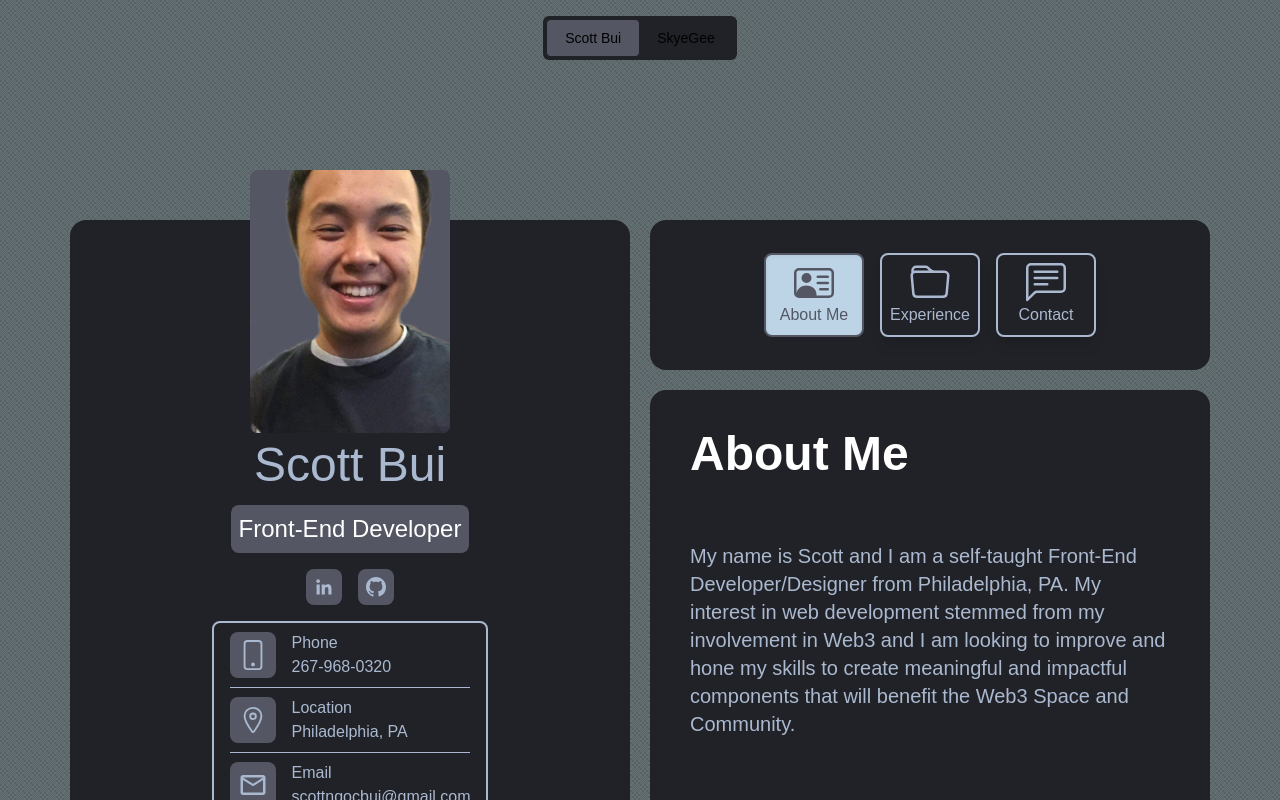
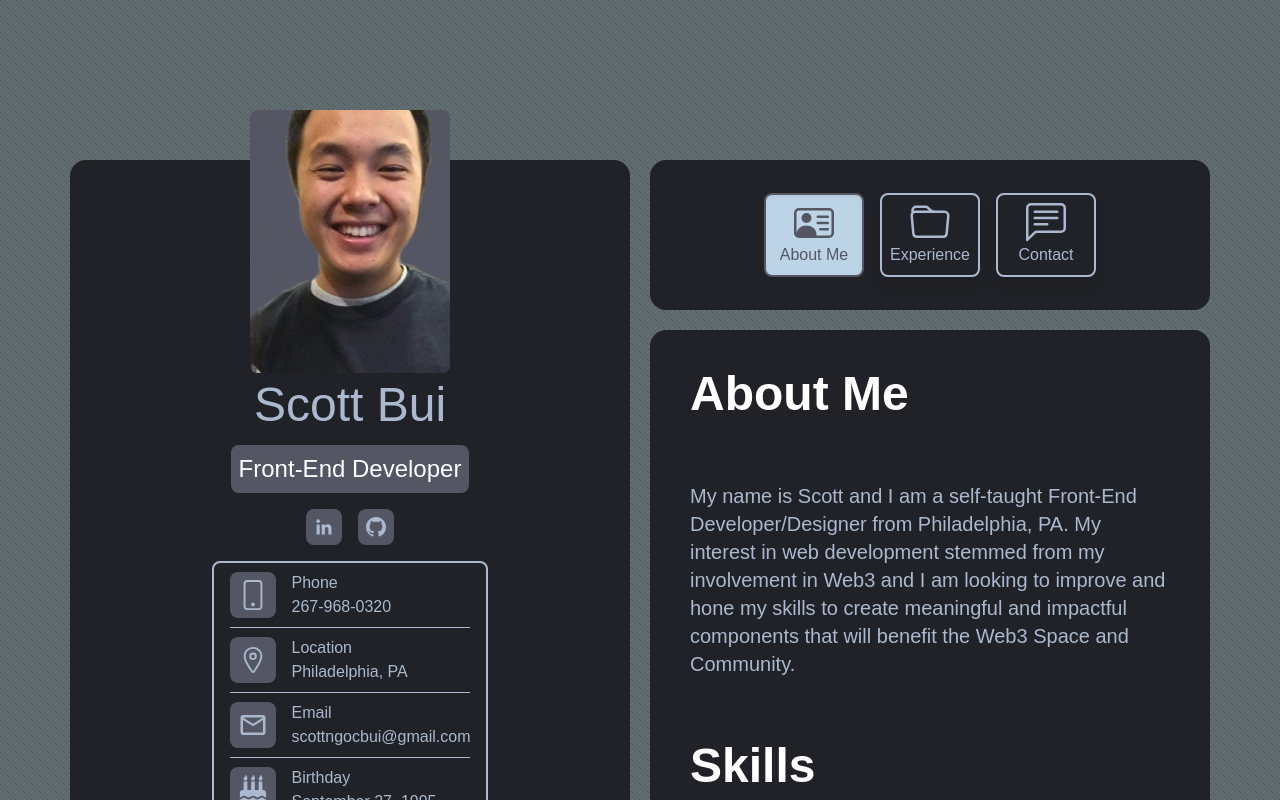
Before and after one commit to scottngocbui/scottbui-website, a React (Create React App) app: page / in a window 1280 px wide. Shown: the top 800 px of the page. Built offline with nearby package versions, Linux system fonts and the light colour scheme.

Commit message:
removed SccottBui and SkyeGee Components.

```diff
--- a/src/App.jsx
+++ b/src/App.jsx
@@ -1,43 +1,108 @@
 import React, {useState} from 'react'
+import {BsPersonVcard, BsFolder, BsChatLeftText, BsGithub, BsPhone, BsDownload} from 'react-icons/bs'
+import {BiLogoLinkedin} from 'react-icons/bi'
+import {FaBirthdayCake} from 'react-icons/fa'
+import {IoLocationOutline} from 'react-icons/io5'
+import {MdOutlineEmail} from 'react-icons/md'
+import AboutMe from './components/AboutMe'
+import Experience from './components/Experience'
+import ContactMe from './components/ContactMe'
+import Me from './assets/me1.png'
+import Resume from './assets/Scott Bui Resume.pdf'
 import { Toaster } from 'react-hot-toast'
 import './index.js'
-import ScottBui from './components/ScottBui.jsx'
-import SkyeGee from './components/SkyeGee.jsx'
 
 const App = () => {
-  const [selectedProfile, setSelectedProfile] = useState('Scott')
+  const [activeTab, setActiveTab] = useState('about');
 
-  const handleProfile1 = () => {
-    setSelectedProfile('Scott');
+  const handleTab1 = () => {
+    setActiveTab("about");
   }
 
-  const handleProfile2 = () => {
-    setSelectedProfile('SkyeGee');
+  const handleTab2 = () => {
+    setActiveTab("experience");
+  }
+
+  const handleTab3 = () => {
+    setActiveTab("contact");
   }
 
   return (
-    <div className='bg-mamba bg-dgray min-h-screen font-poppins'>
+    <div className='bg-mamba bg-dgray min-h-screen text-pblue font-poppins'>
       <Toaster/>
-      <div className='flex justify-center pt-4'>
-        <label className='relative inline-flex cursor-pointer rounded-md bg-rblack p-1'>
-          <span
-            className={`flex items-center space-x-[6px] rounded py-2 px-[18px] text-sm
-            ${selectedProfile === 'Scott' ? 'text-primary bg-gray' : 'text-body-color'}`}
-            onClick ={handleProfile1}
-          >
-            Scott Bui
-          </span>
-          <span
-            className={`flex items-center space-x-[6px] rounded py-2 px-[18px] text-sm
-            ${selectedProfile === 'SkyeGee' ? 'text-primary bg-pink' : 'text-body-color'}`}
-            onClick ={handleProfile2}
-          >
-            SkyeGee
-          </span>
-        </label>
+      <div className='grid grid-cols-4 mx-[20px] md:grid-cols-8 lg:grid-cols-12 gap-[20px] md:mx-[70px] pt-20'>
+        <div className='bg-rblack col-span-4 h-[775px] rounded-[16px] mt-20'>
+          <div className='flex flex-col items-center'>
+            <img src={Me} alt='Me' className='w-[200px] -mt-[50px] bg-gray rounded-lg'/>
+            <div className='text-5xl my-2'>Scott Bui</div>
+            <div className='text-2xl bg-gray my-2 p-2 rounded-lg text-white'>Front-End Developer</div>
+            <div className='flex flex-row my-2'>
+              <a href="https://www.linkedin.com/in/scottngocbui/" target='_blank' rel='noopener noreferrer' className='mx-2 p-2 bg-gray rounded-lg hover:bg-blue hover:text-gray transition ease'><BiLogoLinkedin size='20'/></a>
+              <a href="https://github.com/scottngocbui" target='_blank' rel='noopener noreferrer' className='mx-2 p-2 bg-gray rounded-lg hover:bg-blue hover:text-gray transition ease'><BsGithub size='20'/></a>
+            </div>
+            <div className='grid grid-cols-1 divide-y border-2 py-2 px-4 lg:px-8 rounded-lg my-2'>
+              <div className='flex items-center pb-2'>
+                <span className='p-2 bg-gray rounded-lg mr-4'><BsPhone size='30'/></span>
+                <div className='flex flex-col justify-center items-left'>
+                  <p>Phone</p>
+                  <p>267-968-0320</p>
+                </div>
+              </div>
+              <div className='flex items-center py-2'>
+                <span className='p-2 bg-gray rounded-lg mr-4'><IoLocationOutline size='30'/></span>
+                <div className='flex flex-col justify-center items-left'>
+                  <p>Location</p>
+                  <p>Philadelphia, PA</p>
+                </div>
+              </div>
+              <div className='flex items-center py-2'>
+                <span className='p-2 bg-gray rounded-lg mr-4'><MdOutlineEmail size='30'/></span>
+                <div className='flex flex-col justify-center items-left'>
+                  <p>Email</p>
+                  <p>scottngocbui@gmail.com</p>
+                </div>
+              </div>
+              <div className='flex items-center py-2'>
+                <span className='p-2 bg-gray rounded-lg mr-4'><FaBirthdayCake size='30'/></span>
+                <div className='flex flex-col justify-center items-left'>
+                  <p>Birthday</p>
+                  <p>September 27, 1995</p>
+                </div>
+              </div>
+            </div>
+            <div className='mt-2'>
+              <a href={Resume} download='Scott Bui Resume.pdf' target='_blank' rel='noopener noreferrer' className="cursor-pointer reg-text relative flex shrink items-center justify-center p-4 px-6 py-3 overflow-hidden transition duration-300 ease-out border-2 rounded-[16px] group">
+                  <span className="absolute inset-0 bg-gray flex items-center justify-center w-full h-full duration-300 -translate-x-full group-hover:translate-x-0 ease">
+                      <BsDownload size={24}/>
+                  </span>
+                  <span className="absolute flex items-center justify-center w-full h-full transition-all duration-300 transform group-hover:translate-x-full ease">Download CV</span>
+                  <span className="relative invisible">Download CV</span>
+              </a>
+            </div>
+          </div>
+        </div>
+        <div className='flex bg-rblack col-span-4 md:col-end-9 lg:col-end-13 lg:col-span-5 h-[150px] rounded-[16px] md:mt-20 justify-center items-center'>
+          <div className='flex flex-row justify-center'>
+            <button className={activeTab === `about` ? `active btn` : `hover inactive btn`} onClick={handleTab1}>
+              <span className=''><BsPersonVcard size="40"/></span>
+              <span className="relative">About Me</span>
+            </button>
+            <button className={activeTab === `experience` ? `active btn` : `hover inactive btn`} onClick={handleTab2}>
+              <span className=''><BsFolder size="40"/></span>
+              <span className="relative">Experience</span>
+            </button>
+            <button className={activeTab === `contact` ? `active btn` : `hover inactive btn`} onClick={handleTab3}>
+              <span className=''><BsChatLeftText size="40"/></span>
+              <span className="relative">Contact</span>
+            </button>
+          </div>
+        </div>
+        <div className='bg-rblack col-span-4 md:col-end-9 lg:col-end-13 lg:col-span-8 md:-mt-[625px] min-h-full rounded-[16px]'>
+          {activeTab === 'about' && <AboutMe/>}
+          {activeTab === 'experience' && <Experience/>}
+          {activeTab === 'contact' && <ContactMe/>}
+        </div>
       </div>
-      {selectedProfile === 'Scott' && <ScottBui/>}
-      {selectedProfile === 'SkyeGee' && <SkyeGee/>}
     </div>
   )
 }
--- a/src/components/ScottBui.jsx
+++ /dev/null
@@ -1,105 +0,0 @@
-import React, {useState} from 'react'
-import {BsPersonVcard, BsFolder, BsChatLeftText, BsGithub, BsPhone, BsDownload} from 'react-icons/bs'
-import {BiLogoLinkedin} from 'react-icons/bi'
-import {FaBirthdayCake} from 'react-icons/fa'
-import {IoLocationOutline} from 'react-icons/io5'
-import {MdOutlineEmail} from 'react-icons/md'
-import AboutMe from '../components/AboutMe'
-import Experience from '../components/Experience'
-import ContactMe from '../components/ContactMe'
-import Me from '../assets/me1.png'
-import Resume from '../assets/Scott Bui Resume.pdf'
-
-const ScottBui = () => {
-  const [activeTab, setActiveTab] = useState('about');
-
-  const handleTab1 = () => {
-    setActiveTab("about");
-  }
-
-  const handleTab2 = () => {
-    setActiveTab("experience");
-  }
-
-  const handleTab3 = () => {
-    setActiveTab("contact");
-  }
-
-  return (
-    <div className='grid grid-cols-4 mx-[20px] md:grid-cols-8 lg:grid-cols-12 gap-[20px] md:mx-[70px] pt-20 text-pblue'>
-      <div className='bg-rblack col-span-4 h-[775px] rounded-[16px] mt-20'>
-        <div className='flex flex-col items-center'>
-          <img src={Me} alt='Me' className='w-[200px] -mt-[50px] bg-gray rounded-lg'/>
-          <div className='text-5xl my-2'>Scott Bui</div>
-          <div className='text-2xl bg-gray my-2 p-2 rounded-lg text-white'>Front-End Developer</div>
-          <div className='flex flex-row my-2'>
-            <a href="https://www.linkedin.com/in/scottngocbui/" target='_blank' rel='noopener noreferrer' className='mx-2 p-2 bg-gray rounded-lg hover:bg-blue hover:text-gray transition ease'><BiLogoLinkedin size='20'/></a>
-            <a href="https://github.com/scottngocbui" target='_blank' rel='noopener noreferrer' className='mx-2 p-2 bg-gray rounded-lg hover:bg-blue hover:text-gray transition ease'><BsGithub size='20'/></a>
-          </div>
-          <div className='grid grid-cols-1 divide-y border-2 py-2 px-4 lg:px-8 rounded-lg my-2'>
-            <div className='flex items-center pb-2'>
-              <span className='p-2 bg-gray rounded-lg mr-4'><BsPhone size='30'/></span>
-              <div className='flex flex-col justify-center items-left'>
-                <p>Phone</p>
-                <p>267-968-0320</p>
-              </div>
-            </div>
-            <div className='flex items-center py-2'>
-              <span className='p-2 bg-gray rounded-lg mr-4'><IoLocationOutline size='30'/></span>
-              <div className='flex flex-col justify-center items-left'>
-                <p>Location</p>
-                <p>Philadelphia, PA</p>
-              </div>
-            </div>
-            <div className='flex items-center py-2'>
-              <span className='p-2 bg-gray rounded-lg mr-4'><MdOutlineEmail size='30'/></span>
-              <div className='flex flex-col justify-center items-left'>
-                <p>Email</p>
-                <p>scottngocbui@gmail.com</p>
-              </div>
-            </div>
-            <div className='flex items-center py-2'>
-              <span className='p-2 bg-gray rounded-lg mr-4'><FaBirthdayCake size='30'/></span>
-              <div className='flex flex-col justify-center items-left'>
-                <p>Birthday</p>
-                <p>September 27, 1995</p>
-              </div>
-            </div>
-          </div>
-          <div className='mt-2'>
-            <a href={Resume} download='Scott Bui Resume.pdf' target='_blank' rel='noopener noreferrer' className="cursor-pointer reg-text relative flex shrink items-center justify-center p-4 px-6 py-3 overflow-hidden transition duration-300 ease-out border-2 rounded-[16px] group">
-                <span className="absolute inset-0 bg-gray flex items-center justify-center w-full h-full duration-300 -translate-x-full group-hover:translate-x-0 ease">
-                    <BsDownload size={24}/>
-                </span>
-                <span className="absolute flex items-center justify-center w-full h-full transition-all duration-300 transform group-hover:translate-x-full ease">Download CV</span>
-                <span className="relative invisible">Download CV</span>
-            </a>
-          </div>
-        </div>
-      </div>
-      <div className='flex bg-rblack col-span-4 md:col-end-9 lg:col-end-13 lg:col-span-5 h-[150px] rounded-[16px] md:mt-20 justify-center items-center'>
-        <div className='flex flex-row justify-center'>
-          <button className={activeTab === `about` ? `active btn` : `hover inactive btn`} onClick={handleTab1}>
-            <span className=''><BsPersonVcard size="40"/></span>
-            <span className="relative">About Me</span>
-          </button>
-          <button className={activeTab === `experience` ? `active btn` : `hover inactive btn`} onClick={handleTab2}>
-            <span className=''><BsFolder size="40"/></span>
-            <span className="relative">Experience</span>
-          </button>
-          <button className={activeTab === `contact` ? `active btn` : `hover inactive btn`} onClick={handleTab3}>
-            <span className=''><BsChatLeftText size="40"/></span>
-            <span className="relative">Contact</span>
-          </button>
-        </div>
-      </div>
-      <div className='bg-rblack col-span-4 md:col-end-9 lg:col-end-13 lg:col-span-8 md:-mt-[625px] min-h-full rounded-[16px]'>
-        {activeTab === 'about' && <AboutMe/>}
-        {activeTab === 'experience' && <Experience/>}
-        {activeTab === 'contact' && <ContactMe/>}
-      </div>
-    </div>
-  )
-}
-
-export default ScottBui
```
